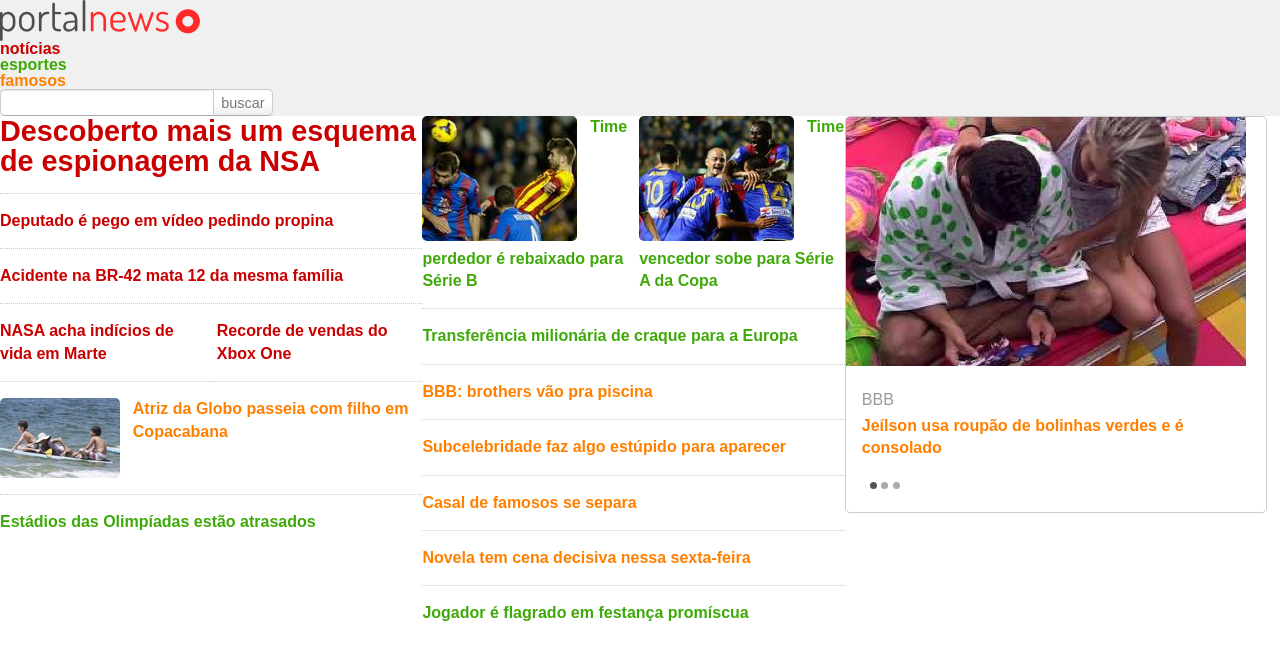
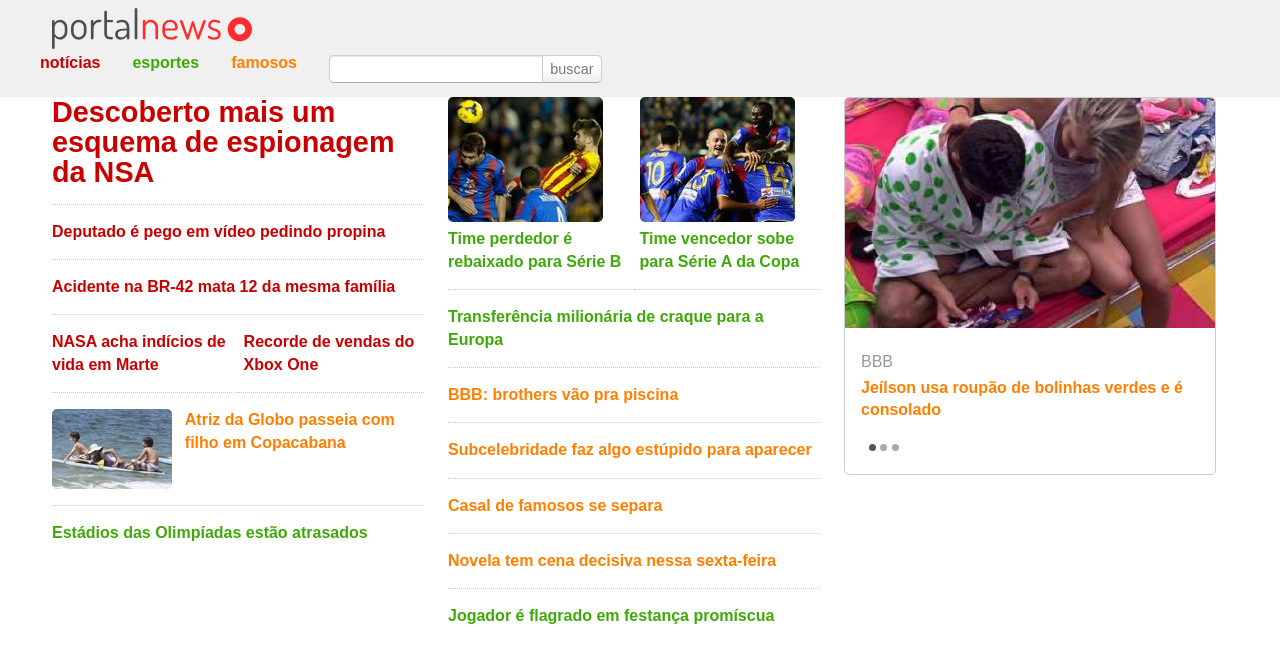
Before and after one commit to bernardoblasquez/Alura-Design-Responsivo, a plain HTML site: page index.html in a window 1280 px wide. Drawn offline with Linux system fonts and the light colour scheme.

Commit message:
Alura: Design Mais Fluido

```diff
--- a/css/exercicios.css
+++ b/css/exercicios.css
@@ -8,3 +8,38 @@
     float:left;
     width:50%;
 }
+
+.container {
+    margin: 0 auto;
+    max-width: 1200px;
+}
+
+.logo, .secao{
+        padding: 0 1%;
+}
+
+img {
+    max-width: 100%
+    /*figura não irá estravasar seu tamanho real em pixels*/
+}
+
+.logo, .busca, .barra-nav. menu-principal {
+         display: inline-block;
+         vertical-align: middle;
+}
+
+.menu-principal li{
+        float: left;
+}
+
+header {
+    padding: 0.5em 0;
+}
+
+.destaques{
+        margin-top:1 em;
+}
+
+.barra-nav{
+        margin: 0.4em 0;
+}
```
Also changed, not shown: 1 other file.
